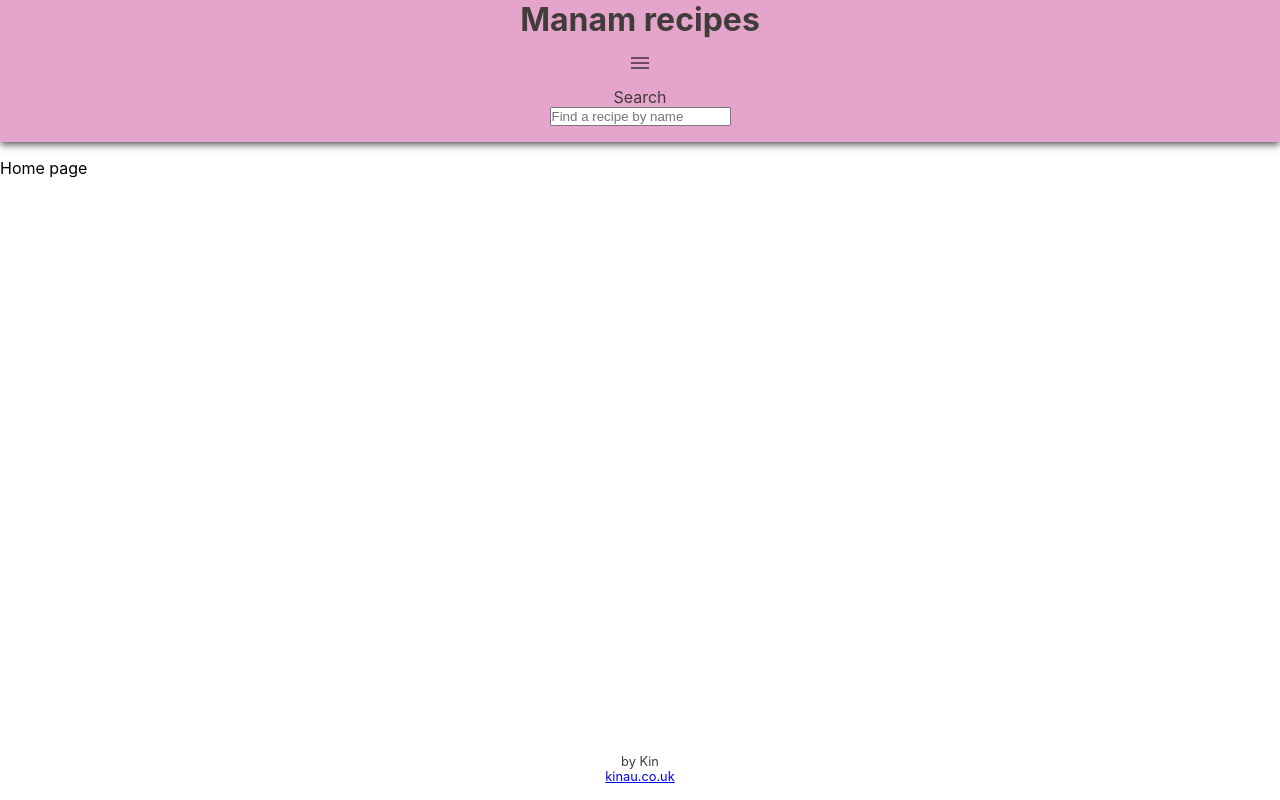
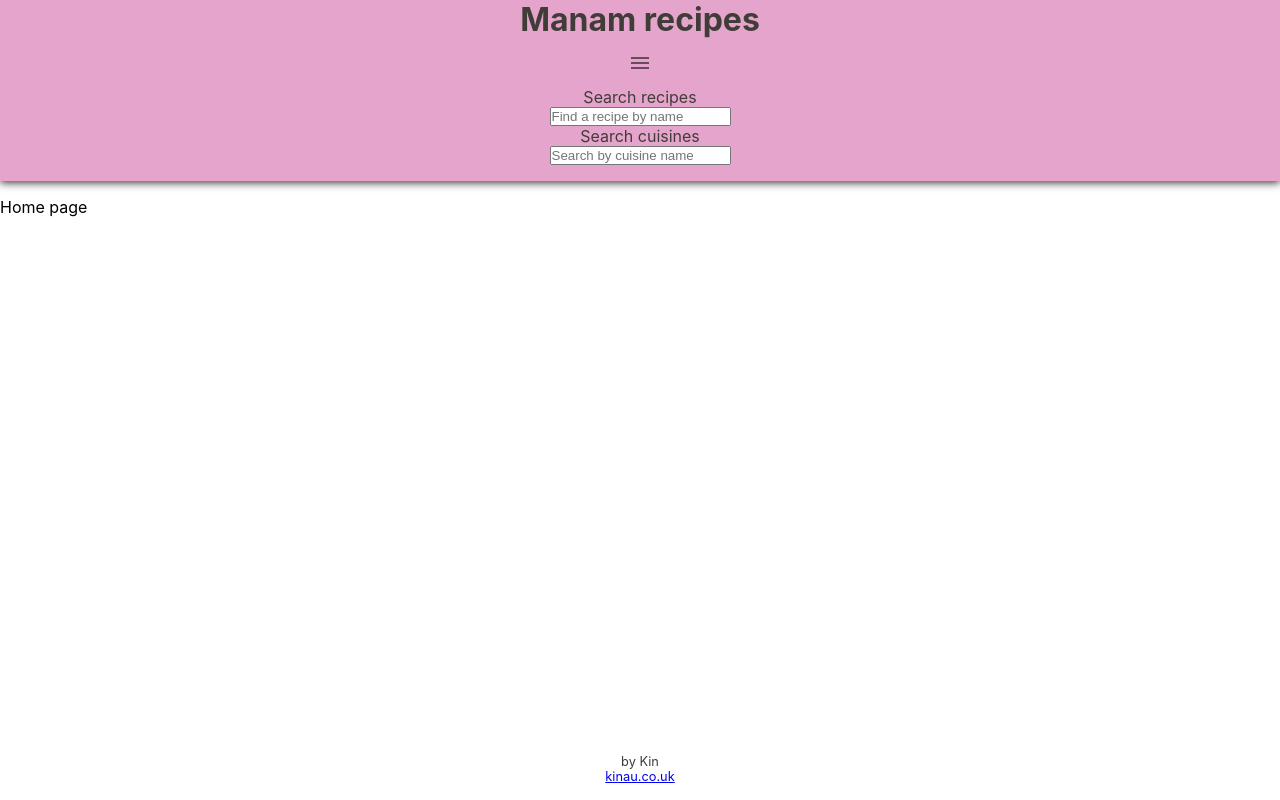
Before and after one commit to kin-au/manam-recipes, a React (Create React App) app: page / in a window 1280 px wide. Built offline with nearby package versions, Linux system fonts and the light colour scheme.

Commit message:
cuisine search input

```diff
--- a/src/components/RecipeFinder/RecipeFinder.tsx
+++ b/src/components/RecipeFinder/RecipeFinder.tsx
@@ -1,25 +1,37 @@
 import React from "react";
 import { RecipeFinderProps } from "./types";
-import searchRecipesByName from "../../utils/searchRecipesByName";
+// import searchRecipesByName from "../../utils/searchRecipesByName";
 
 const RecipeFinder = (props: RecipeFinderProps) => {
   const { allRecipes, setShowRecipes } = props;
-  const [searchText, setSearchText] = React.useState("");
-  const searchRecipes = (value: string) => {
-    setSearchText(value);
-    setShowRecipes(searchRecipesByName(allRecipes, value));
-  };
+  const [nameSearchText, setNameSearchText] = React.useState("");
+  const [cuisineSearchText, setCuisineSearchText] = React.useState("");
+
+  React.useEffect(() => {
+    console.log("i search!");
+    // create search fn in utils
+    // pass allRecipes, nameSearchText, cuisineSearchText, etc
+    // then setShowRecipes()
+  }, [nameSearchText, cuisineSearchText]);
 
   return (
     <>
-      <label htmlFor="searchRecipes">Search</label>
+      <label htmlFor="nameSearch">Search recipes</label>
       <input
-        id="searchRecipes"
+        id="nameSearch"
         type="search"
         placeholder="Find a recipe by name"
-        value={searchText}
-        onChange={(event) => searchRecipes(event.target.value)}
-      ></input>
+        value={nameSearchText}
+        onChange={(event) => setNameSearchText(event.target.value)}
+      />
+      <label htmlFor="cuisineSearch">Search cuisines</label>
+      <input
+        id="cuisineSearch"
+        type="search"
+        placeholder="Search by cuisine name"
+        value={cuisineSearchText}
+        onChange={(event) => setCuisineSearchText(event.target.value)}
+      />
     </>
   );
 };
```
